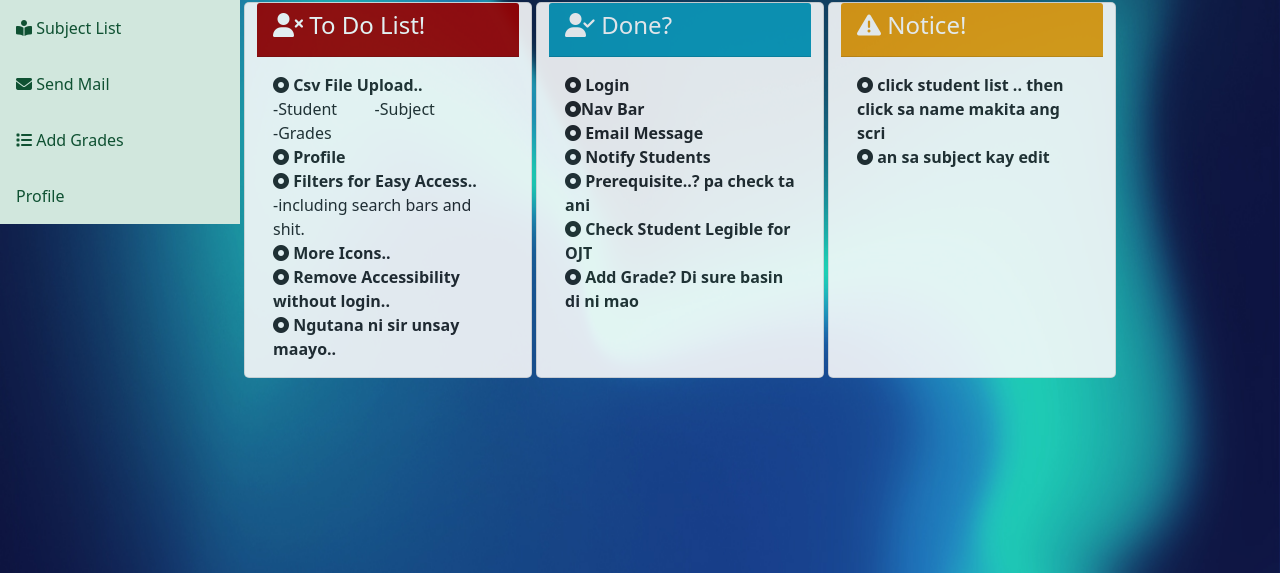
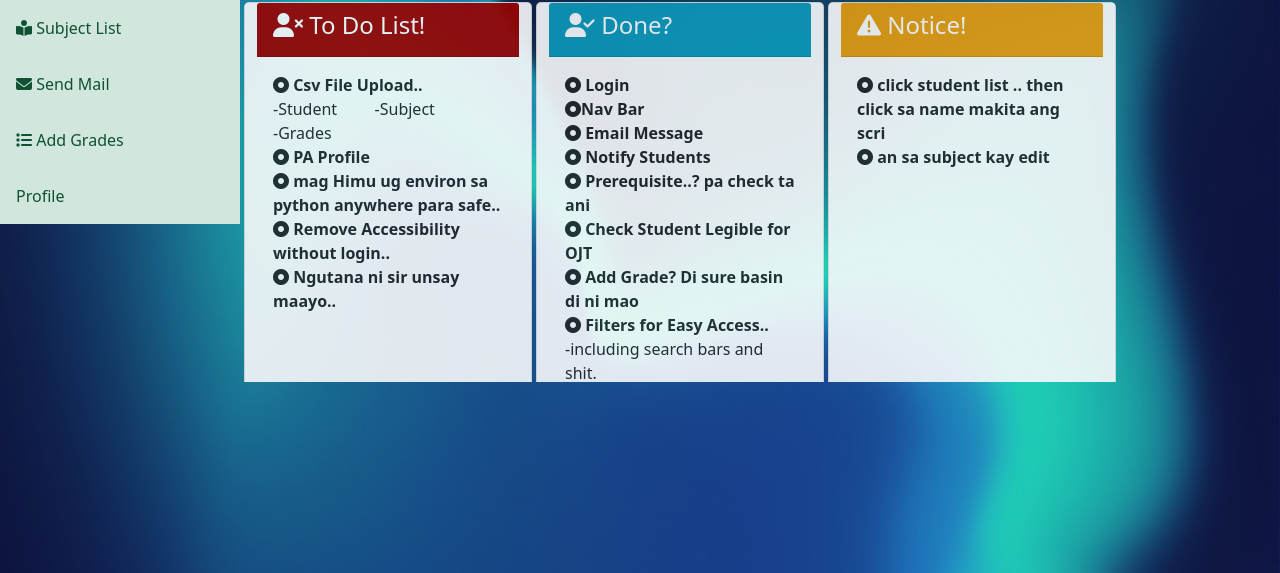
Before and after one commit to lasthere/SCRIS, a Django app: template students/templates/PA_Views/home_pa.html in a window 1280 px wide. Shown: the part 304-877 px from the top of the page. Run offline with Django 4.2, Linux system fonts and the light colour scheme; the template is opened without the code that fills it, so the values that code supplies are empty; some libraries are stand-ins or nearby versions.

Commit message:
Update home_pa.html

```diff
--- a/students/templates/PA_Views/home_pa.html
+++ b/students/templates/PA_Views/home_pa.html
@@ -19,10 +19,8 @@
 			   	<strong><span><i class="fa-solid fa-circle-dot"></i> Csv File Upload..</span></strong>
 			    <br>-Student &nbsp; &nbsp; &nbsp; &nbsp;  -Subject
 			    <br>-Grades
-			    <strong><span><br><i class="fa-solid fa-circle-dot"></i> Profile </span></strong>
-			    <strong><span><br><i class="fa-solid fa-circle-dot"></i> Filters for Easy Access..</span></strong>
-			    <br>-including search bars and shit.
-			    <strong><span><br><i class="fa-solid fa-circle-dot"></i> More Icons..</span></strong>
+			    <strong><span><br><i class="fa-solid fa-circle-dot"></i> PA Profile </span></strong>
+			    <strong><span><br><i class="fa-solid fa-circle-dot"></i> mag Himu ug environ sa python anywhere para safe.. </span></strong>
 			    <strong><span><br><i class="fa-solid fa-circle-dot"></i> Remove Accessibility without login..</span></strong>
 			    <strong><span><br><i class="fa-solid fa-circle-dot"></i> Ngutana ni sir unsay maayo..</span></strong>
 	    	</p>
@@ -41,6 +39,9 @@
 			    <strong><span><br><i class="fa-solid fa-circle-dot"></i> Prerequisite..? pa check ta ani</span></strong>
 			    <strong><span><br><i class="fa-solid fa-circle-dot"></i> Check Student Legible for OJT</span></strong>
 			    <strong><span><br><i class="fa-solid fa-circle-dot"></i> Add Grade? Di sure basin di ni mao</span></strong>
+			   	<strong><span><br><i class="fa-solid fa-circle-dot"></i> Filters for Easy Access..</span></strong>
+			    <br>-including search bars and shit.
+			    <strong><span><br><i class="fa-solid fa-circle-dot"></i> More Icons..</span></strong>
 	    	</p>
 	     </div>
 	 </div>
```
